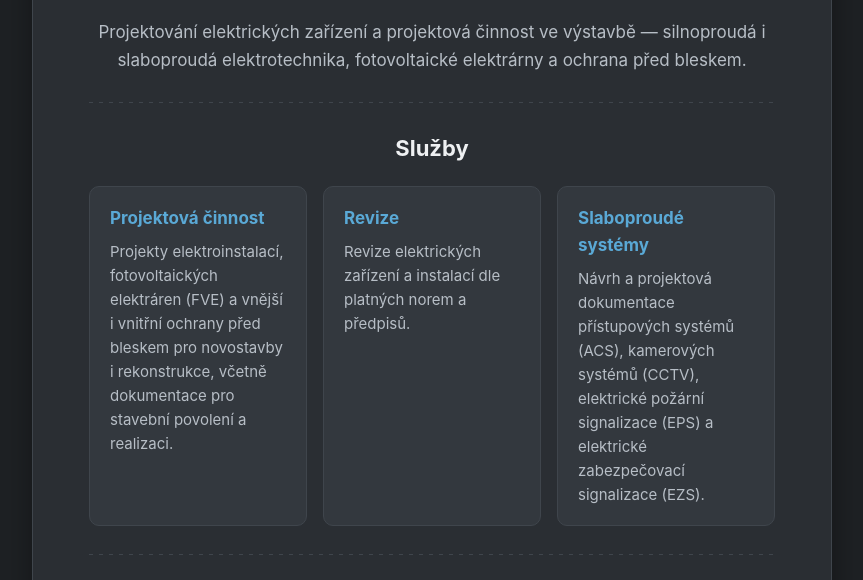
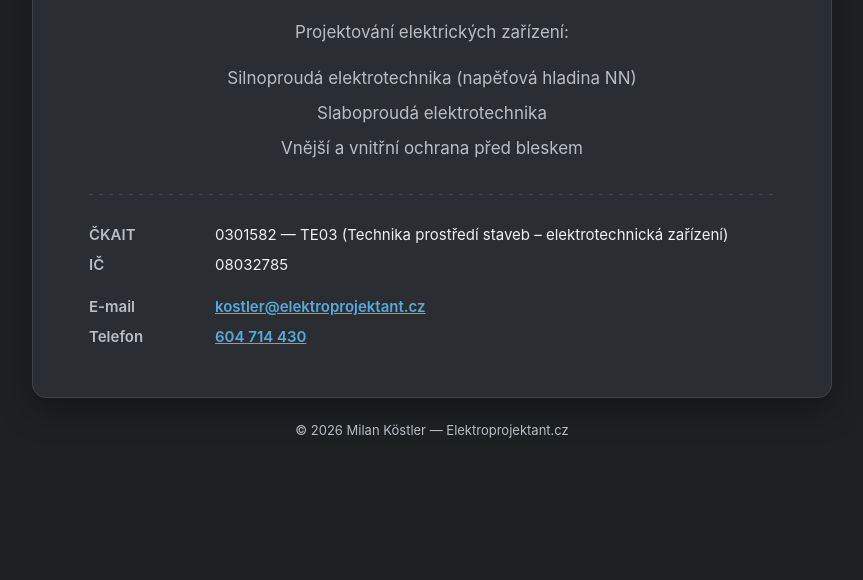
Before and after one commit to KostlerMilan/elektroprojektant.cz, a plain HTML site: page index.html in a window 1280 px wide. Shown: the part 168-748 px from the top of the page, without its empty margins (208-1071 px from the left). Drawn offline with Linux system fonts and the light colour scheme.

Commit message:
Revert content to match original business-card copy
Removes invented service descriptions (revize, ACS/CCTV/EPS/EZS, FVE)
and restores the exact scope text from the original vizitka: NN
silnoproud, slaboproud, and lightning protection.

```diff
--- a/index.html
+++ b/index.html
@@ -4,7 +4,7 @@
 <meta charset="UTF-8">
 <meta name="viewport" content="width=device-width, initial-scale=1.0">
 <title>Milan Köstler — Elektroprojektant.cz</title>
-<meta name="description" content="Projektová činnost ve výstavbě (elektro, fotovoltaika, ochrana před bleskem), revize a slaboproudé systémy (přístupové systémy, CCTV, EPS, EZS).">
+<meta name="description" content="Projektování elektrických zařízení — silnoproudá a slaboproudá elektrotechnika, vnější a vnitřní ochrana před bleskem.">
 <link rel="stylesheet" href="style.css">
 </head>
 <body>
@@ -17,35 +17,13 @@
       <p class="subtitle">Elektroprojektant</p>
     </header>
 
-    <p class="lead">
-      Projektování elektrických zařízení a projektová činnost ve výstavbě —
-      silnoproudá i slaboproudá elektrotechnika, fotovoltaické elektrárny
-      a ochrana před bleskem.
-    </p>
+    <p class="lead">Projektování elektrických zařízení:</p>
 
-    <div class="divider" aria-hidden="true"></div>
-
-    <section class="services" id="sluzby">
-      <h2>Služby</h2>
-      <div class="service-grid">
-
-        <article class="service-card">
-          <h3>Projektová činnost</h3>
-          <p>Projekty elektroinstalací, fotovoltaických elektráren (FVE) a vnější i vnitřní ochrany před bleskem pro novostavby i rekonstrukce, včetně dokumentace pro stavební povolení a realizaci.</p>
-        </article>
-
-        <article class="service-card">
-          <h3>Revize</h3>
-          <p>Revize elektrických zařízení a instalací dle platných norem a předpisů.</p>
-        </article>
-
-        <article class="service-card">
-          <h3>Slaboproudé systémy</h3>
-          <p>Návrh a projektová dokumentace přístupových systémů (ACS), kamerových systémů (CCTV), elektrické požární signalizace (EPS) a elektrické zabezpečovací signalizace (EZS).</p>
-        </article>
-
-      </div>
-    </section>
+    <ul class="scope-list">
+      <li>Silnoproudá elektrotechnika (napěťová hladina NN)</li>
+      <li>Slaboproudá elektrotechnika</li>
+      <li>Vnější a vnitřní ochrana před bleskem</li>
+    </ul>
 
     <div class="divider" aria-hidden="true"></div>
 
--- a/style.css
+++ b/style.css
@@ -78,6 +78,20 @@ a:focus {
   font-size: 1.0625rem;
 }
 
+.scope-list {
+  max-width: 32em;
+  margin: 14px auto 0;
+  padding: 0;
+  list-style: none;
+  text-align: center;
+  color: var(--color-text-muted);
+  font-size: 1.0625rem;
+}
+
+.scope-list li {
+  padding: 4px 0;
+}
+
 .divider {
   height: 1px;
   margin: 28px 0;
@@ -85,37 +99,6 @@ a:focus {
   background-size: 10px 1px;
   background-repeat: repeat-x;
   border: none;
-}
-
-.services h2 {
-  margin: 0 0 20px;
-  font-size: 1.375rem;
-  text-align: center;
-}
-
-.service-grid {
-  display: grid;
-  grid-template-columns: 1fr;
-  gap: 16px;
-}
-
-.service-card {
-  background: var(--color-card-bg-alt);
-  border: 1px solid var(--color-border);
-  border-radius: 10px;
-  padding: 18px 20px;
-}
-
-.service-card h3 {
-  margin: 0 0 8px;
-  font-size: 1.0625rem;
-  color: var(--color-accent);
-}
-
-.service-card p {
-  margin: 0;
-  color: var(--color-text-muted);
-  font-size: 0.9375rem;
 }
 
 .card-footer {
@@ -164,10 +147,6 @@ dd {
     padding: 48px 56px;
   }
 
-  .service-grid {
-    grid-template-columns: repeat(3, 1fr);
-  }
-
   .credentials,
   .contact {
     grid-template-columns: 110px 1fr;
```
